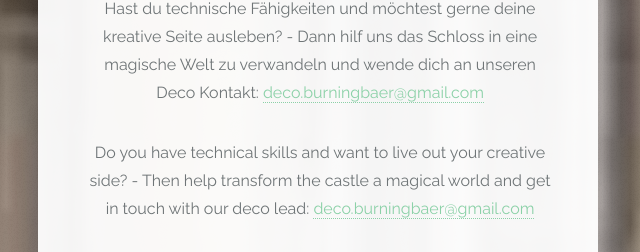
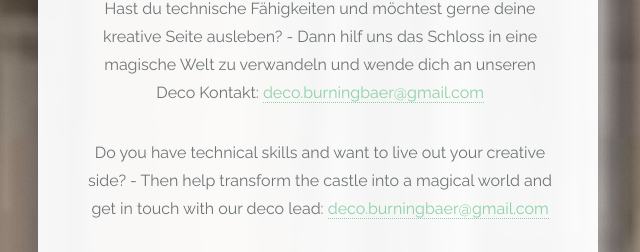
Before and after one commit to berlinburners/burning-baer, a plain HTML site: page index.html in a window 1280 px wide. Shown: the part 3590-3842 px from the top of the page, 322-962 px from the left. Drawn offline with Linux system fonts and the light colour scheme; a script that the page names is missing; files whose address does not match are found by name.

Commit message:
Fix grammar error

```diff
--- a/index.html
+++ b/index.html
@@ -100,7 +100,7 @@ Interesse einen Workshop zu halten oder uns etwas cooles beizubringen!? Dann sch
 Welt zu verwandeln und wende dich an unseren Deco Kontakt:
  <a href="deco.burningbaer@gmail.com">deco.burningbaer@gmail.com</a>
  </p>
-<p>Do you have technical skills and want to live out your creative side? - Then help transform the castle a magical world
+<p>Do you have technical skills and want to live out your creative side? - Then help transform the castle into a magical world
  and get in touch with our deco lead:
  <a href="deco.burningbaer@gmail.com">deco.burningbaer@gmail.com</a>
  </p>
```
